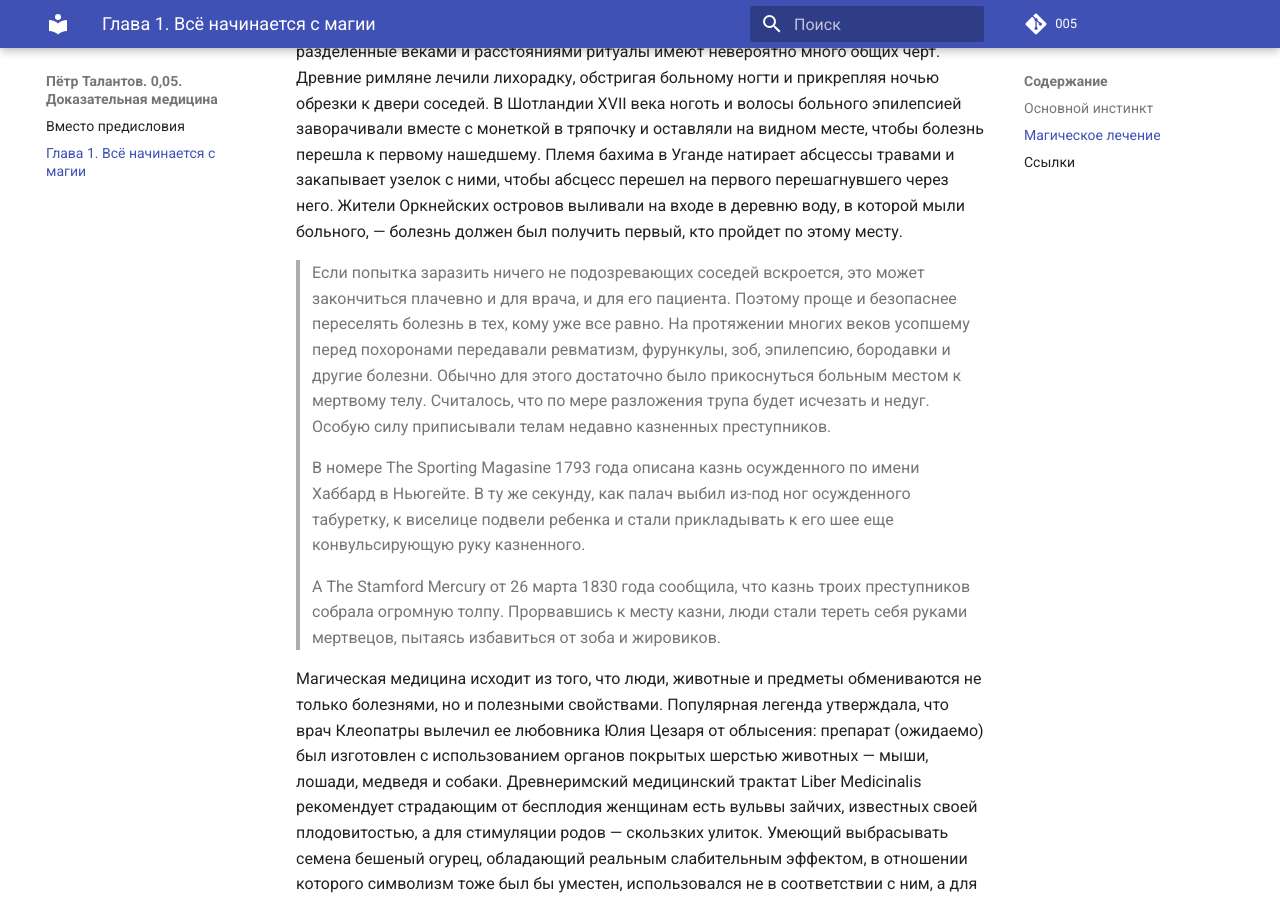
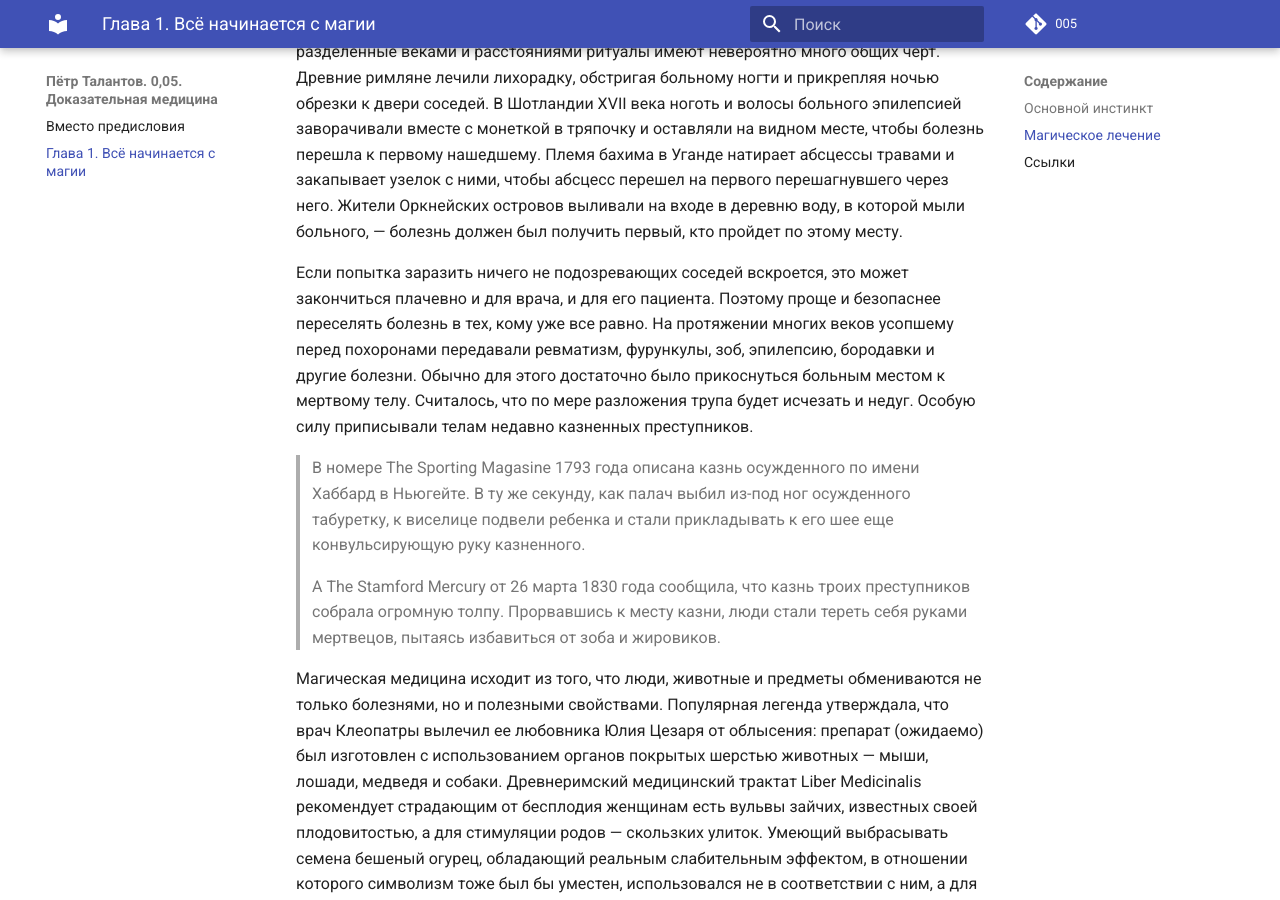
Before and after one commit to anatoly-scherbakov/005, an MkDocs documentation site: the page built from docs/magic.md, in a window 1280 px wide and 900 px high, scrolled down 5513 px. Built offline with MkDocs 1.6.1 and Material for MkDocs 9.7.7, drawn with Linux system fonts in a browser that asks for light colours; comment, search, counter and statistics services are not loaded.

Commit message:
Remove a quote

```diff
--- a/docs/magic.md
+++ b/docs/magic.md
@@ -75,8 +75,8 @@ title: Глава 1. Всё начинается с магии
 
 Болезни передавали другим людям и через предметы-посредники, побывавшие в контакте с пациентом, или через амулеты с ногтями, волосами или кровью больного. Эти разделенные веками и расстояниями ритуалы имеют невероятно много общих черт. Древние римляне лечили лихорадку, обстригая больному ногти и прикрепляя ночью обрезки к двери соседей. В Шотландии XVII века ноготь и волосы больного эпилепсией заворачивали вместе с монеткой в тряпочку и оставляли на видном месте, чтобы болезнь перешла к первому нашедшему. Племя бахима в Уганде натирает абсцессы травами и закапывает узелок с ними, чтобы абсцесс перешел на первого перешагнувшего через него. Жители Оркнейских островов выливали на входе в деревню воду, в которой мыли больного, — болезнь должен был получить первый, кто пройдет по этому месту.
 
-> Если попытка заразить ничего не подозревающих соседей вскроется, это может закончиться плачевно и для врача, и для его пациента. Поэтому проще и безопаснее переселять болезнь в тех, кому уже все равно. На протяжении многих веков усопшему перед похоронами передавали ревматизм, фурункулы, зоб, эпилепсию, бородавки и другие болезни. Обычно для этого достаточно было прикоснуться больным местом к мертвому телу. Считалось, что по мере разложения трупа будет исчезать и недуг. Особую силу приписывали телам недавно казненных преступников.
->
+Если попытка заразить ничего не подозревающих соседей вскроется, это может закончиться плачевно и для врача, и для его пациента. Поэтому проще и безопаснее переселять болезнь в тех, кому уже все равно. На протяжении многих веков усопшему перед похоронами передавали ревматизм, фурункулы, зоб, эпилепсию, бородавки и другие болезни. Обычно для этого достаточно было прикоснуться больным местом к мертвому телу. Считалось, что по мере разложения трупа будет исчезать и недуг. Особую силу приписывали телам недавно казненных преступников.
+
 > В номере The Sporting Magasine 1793 года описана казнь осужденного по имени Хаббард в Ньюгейте. В ту же секунду, как палач выбил из-под ног осужденного табуретку, к виселице подвели ребенка и стали прикладывать к его шее еще конвульсирующую руку казненного.
 >
 > А The Stamford Mercury от 26 марта 1830 года сообщила, что казнь троих преступников собрала огромную толпу. Прорвавшись к месту казни, люди стали тереть себя руками мертвецов, пытаясь избавиться от зоба и жировиков.
```
